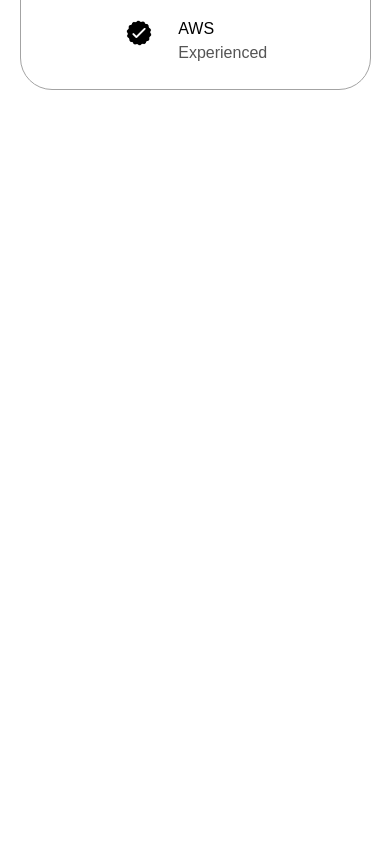
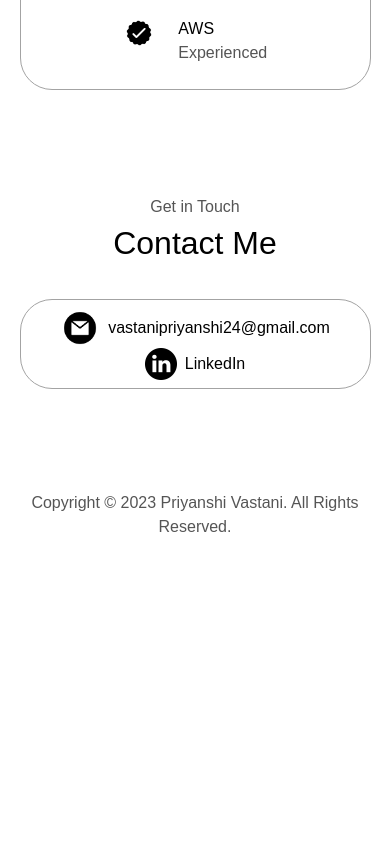
Before and after one commit to priii2403/myportfolio, a React (Create React App) app: page / in a window 390 px wide. Shown: the part 3020-3864 px from the top of the page. After the commit the page ends 3817 px from the top, so only its background shows below. Built offline with nearby package versions, Linux system fonts and the light colour scheme.

Commit message:
added data

```diff
--- a/src/App.css
+++ b/src/App.css
@@ -576,7 +576,7 @@
   #contact,
   footer {
     height: 40vh;
-    margin-top: 100vh;
+    /* margin-top: 100vh; */
   }
   .tag{
     margin-left: 0px;
```
